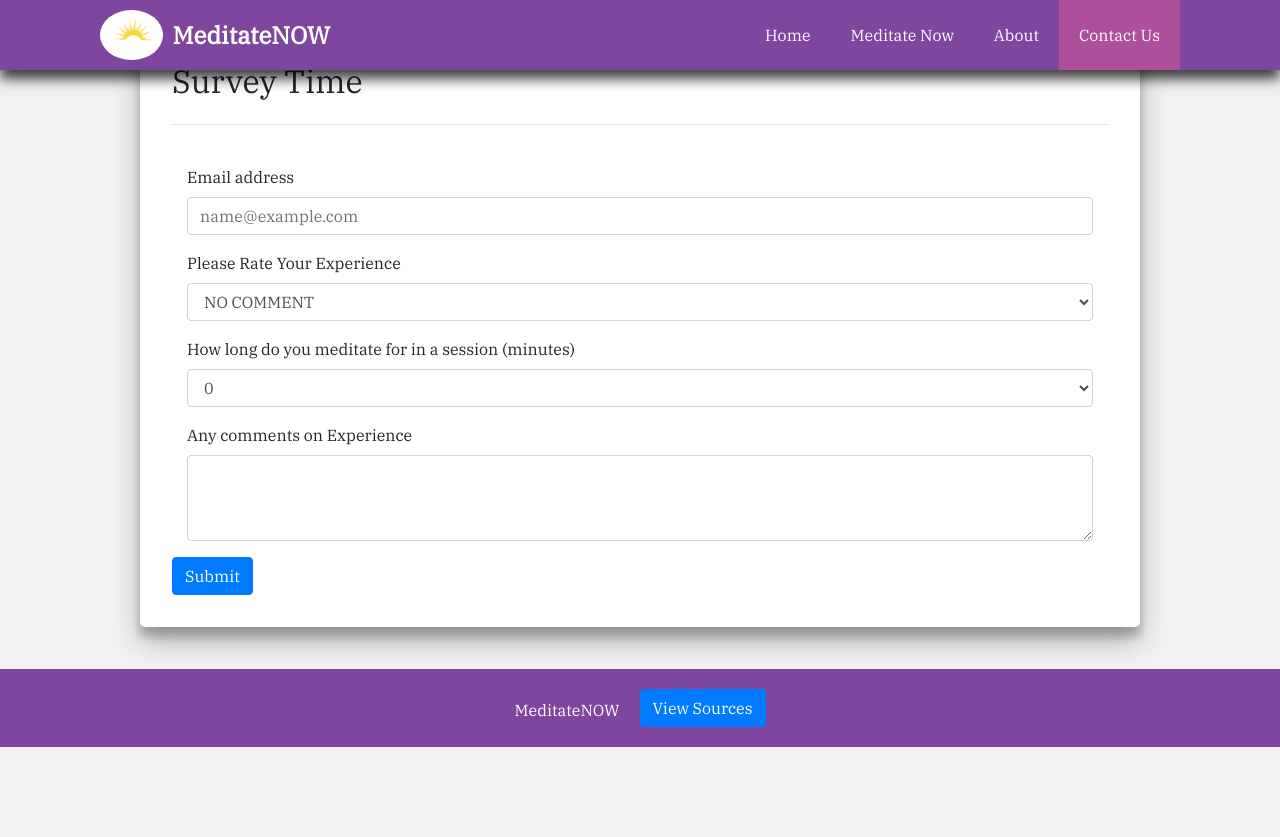
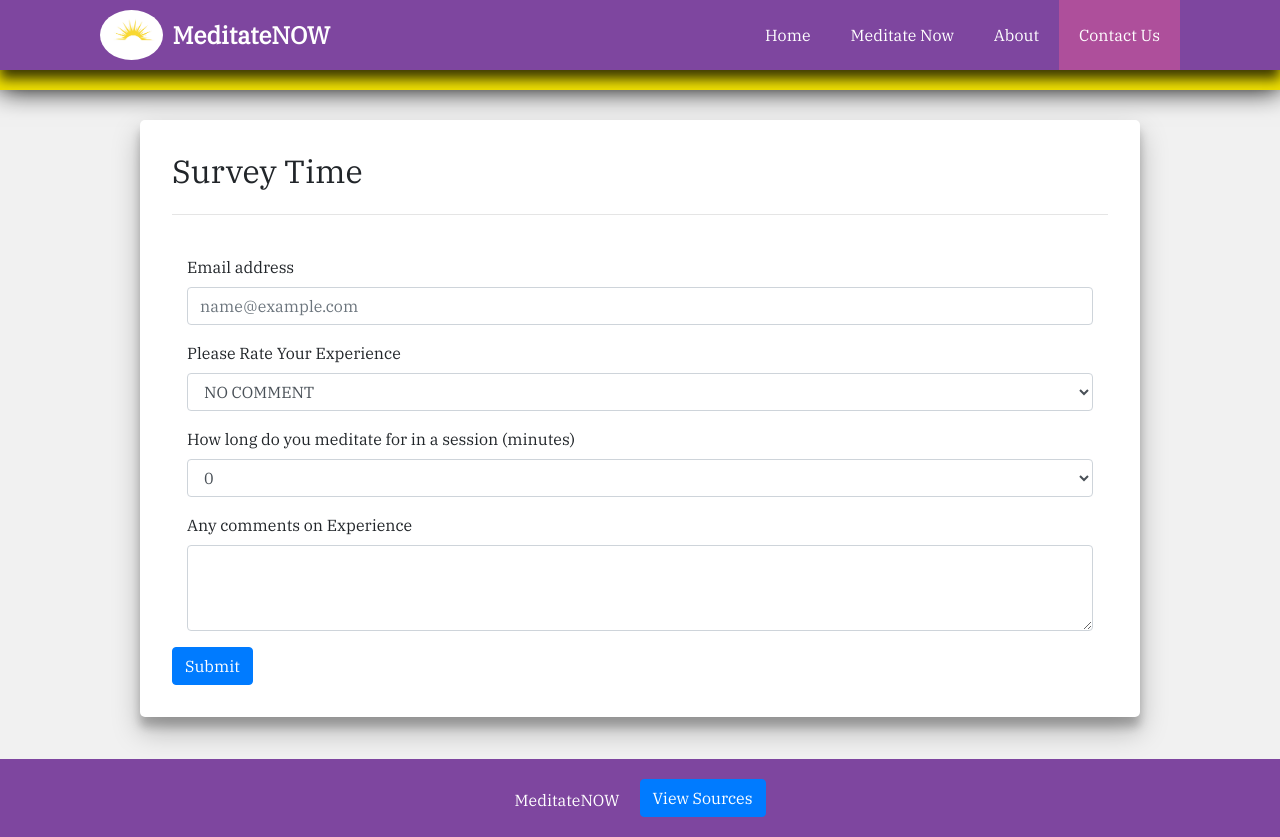
Before and after one commit to pWr1ght/MeditationAPP_JS-HTML5-CSS3-Jquery, a plain HTML site: page form.html in a window 1280 px wide. Before the commit the page ends 800 px from the top, so only its background shows below. Drawn offline with nearby package versions, Linux system fonts and the light colour scheme.

Commit message:
reverting

```diff
--- a/form.html
+++ b/form.html
@@ -37,7 +37,7 @@
         <div class="menu-toggle"><i class="fas fa-bars" aria-hidden="true"></i></div>
     </header>
 
-    <!-- <div class="indent"></div> -->
+    <div class="indent"></div>
 
     <body>
         <div class="formStyle container">
```
Also changed, not shown: about.html (+1 -1 lines), contact.html (+1 -1 lines), index.html (+1 -1 lines), meditate.html (+1 -1 lines).
